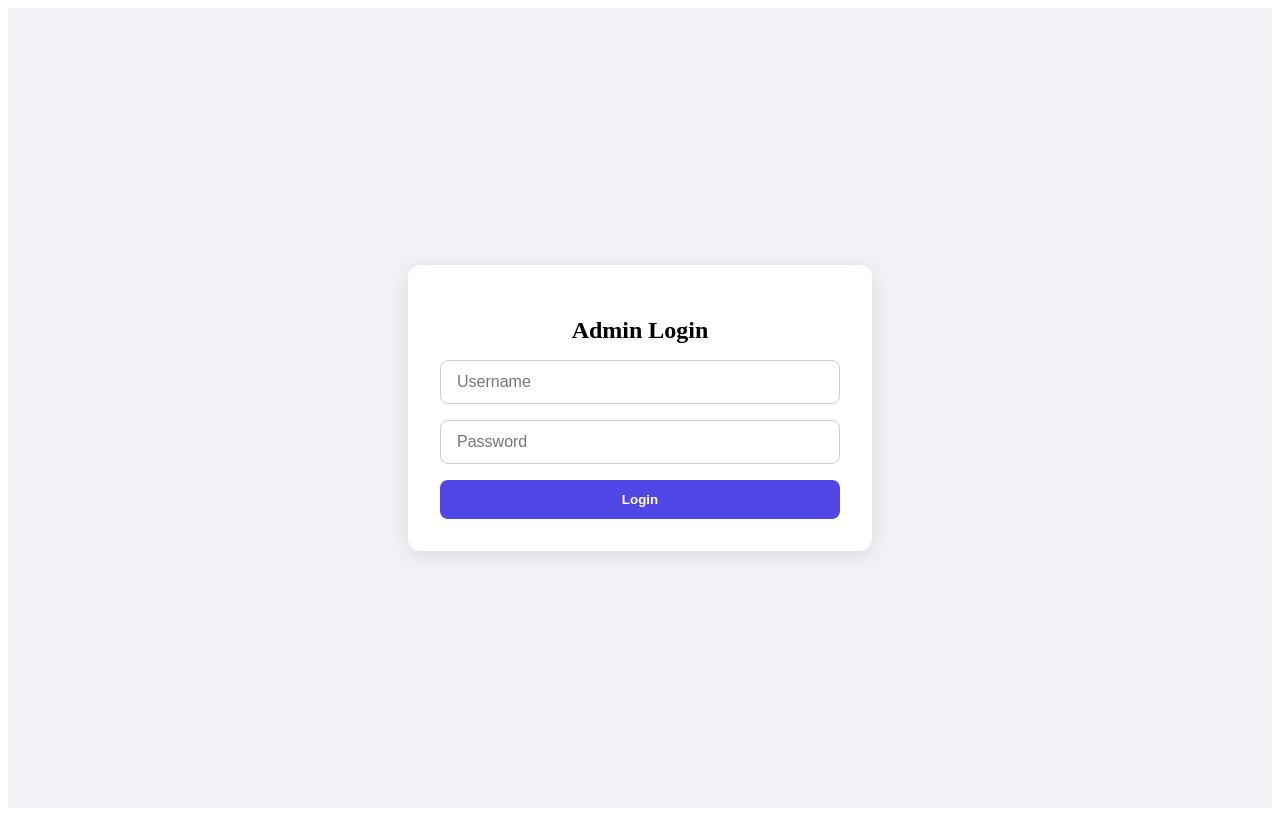
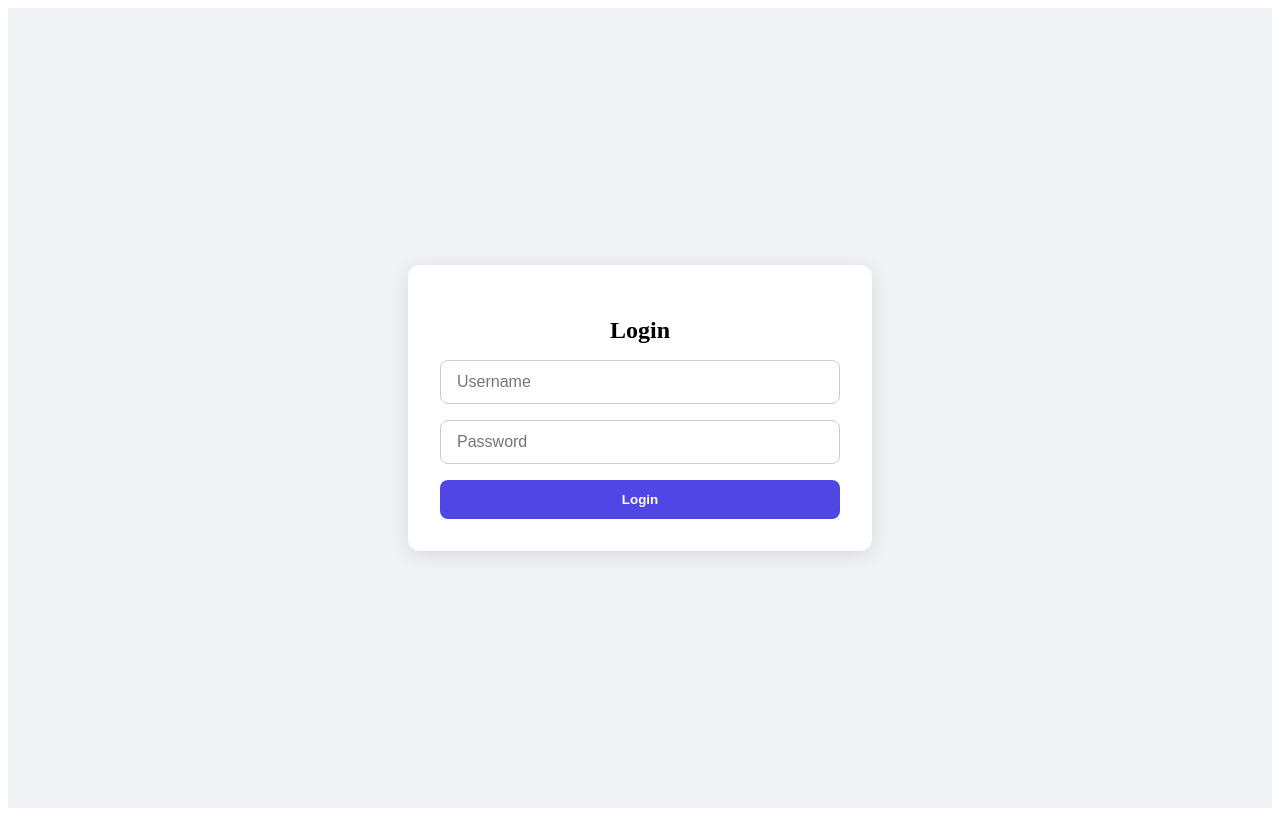
Before and after one commit to juggy2002/Calendar, a React (Create React App) app in the folder packages/web/: page /login in a window 1280 px wide. Built offline with nearby package versions, Linux system fonts and the light colour scheme; no server answers.

Commit message:
Update LoginPage.js

```diff
--- a/packages/web/src/LoginPage.js
+++ b/packages/web/src/LoginPage.js
@@ -22,7 +22,7 @@
   return (
     <div style={styles.container}>
       <div style={styles.card}>
-        <h2 style={styles.title}>Admin Login</h2>
+        <h2 style={styles.title}>Login</h2>
         {error && <p style={styles.error}>{error}</p>}
         <form onSubmit={handleSubmit} style={styles.form}>
           <input
```
